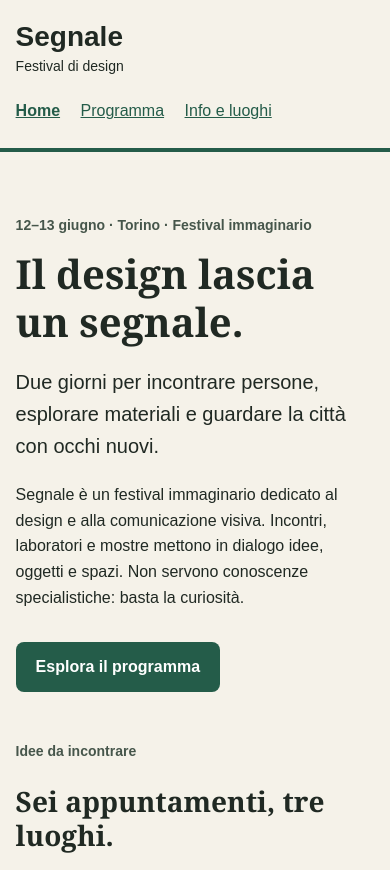
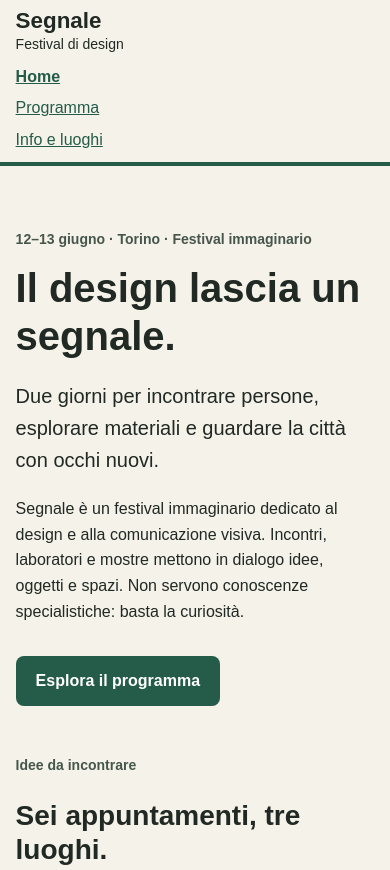
Before and after one commit to degiovanniemma/festival-segnale, a plain HTML site: page index.html in a window 390 px wide. Shown: the top 870 px of the page. Drawn offline with Linux system fonts and the light colour scheme.

Commit message:
Change font styles and enhance header responsiveness
Updated font families and adjusted layout styles for responsiveness.

```diff
--- a/style.css
+++ b/style.css
@@ -7,8 +7,8 @@
   --colore-primario-scuro: #173f32;
   --colore-sfondo: #f5f2e9;
   --colore-testo: #202923;
-  --font-testo: Arial, Helvetica, sans-serif;
-  --font-titoli: Georgia, "Times New Roman", serif;
+  --font-testo: "Nunito Sans", sans-serif;
+  --font-titoli: "Poppins", sans-serif;
 }
 
 * {
@@ -44,9 +44,14 @@ a:focus-visible {
 }
 
 .site-header {
+  position: sticky;
+  top: 0;
+  z-index: 1000;
   padding: 1.25rem 0;
   border-bottom: 4px solid var(--colore-primario);
+  background: var(--colore-sfondo);
 }
+
 
 .brand {
   display: inline-block;
@@ -65,12 +70,15 @@ a:focus-visible {
 }
 
 nav {
+  display: flex;
+  flex-direction: column;
+  align-items: flex-start;
+  gap: 0.5rem;
   margin-top: 1rem;
 }
 
 nav a {
-  display: inline-block;
-  margin-right: 1rem;
+  display: block;
   padding: 0.25rem 0;
 }
 
@@ -242,3 +250,33 @@ h3 {
   outline: 3px solid var(--colore-testo);
   outline-offset: 4px;
 }
+@media (min-width: 600px) {
+  nav {
+    flex-direction: row;
+    flex-wrap: wrap;
+    align-items: center;
+    gap: 1rem;
+  }
+}
+@media (max-width: 599px) {
+  .site-header {
+    padding: 0.5rem 0;
+  }
+
+  .brand {
+    font-size: 1.4rem;
+  }
+
+  .brand span {
+    margin-top: 0.1rem;
+  }
+
+  nav {
+    margin-top: 0.35rem;
+    gap: 0.15rem;
+  }
+
+  nav a {
+    padding: 0.1rem 0;
+  }
+}
```
